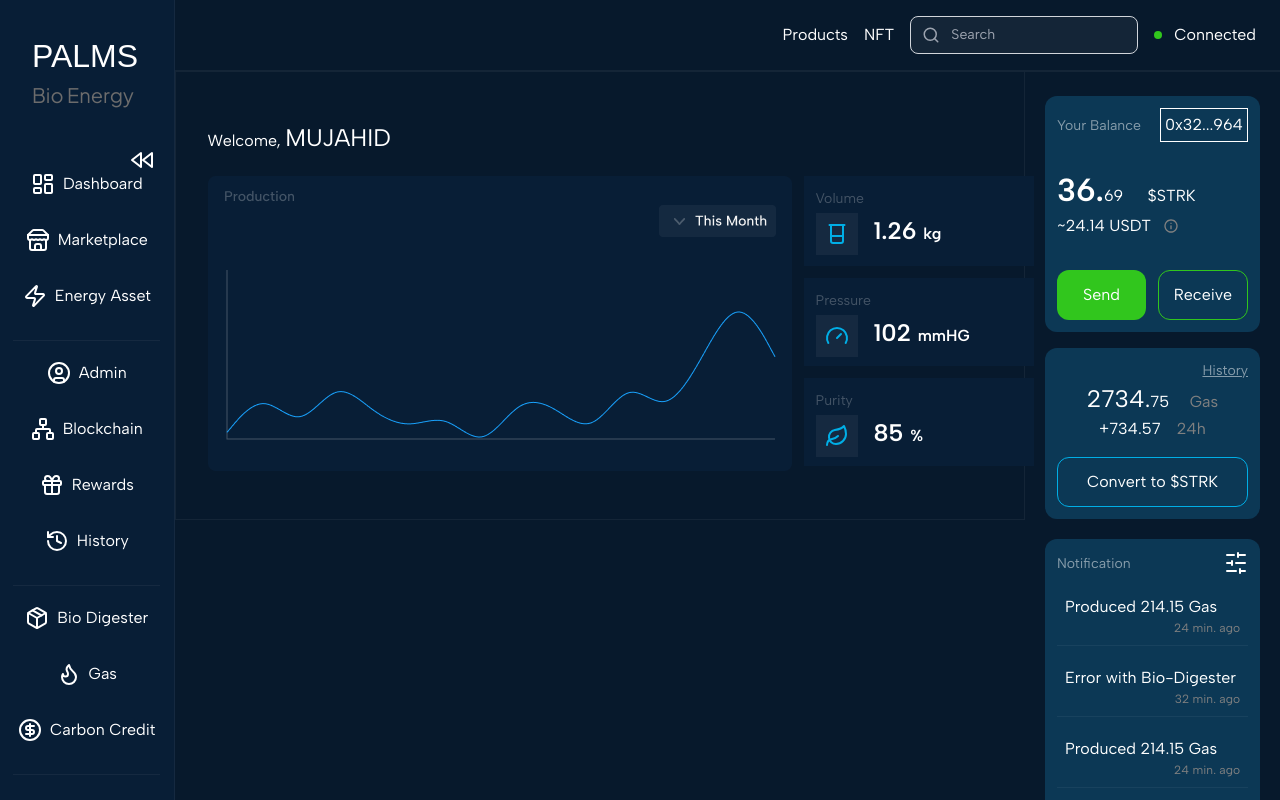
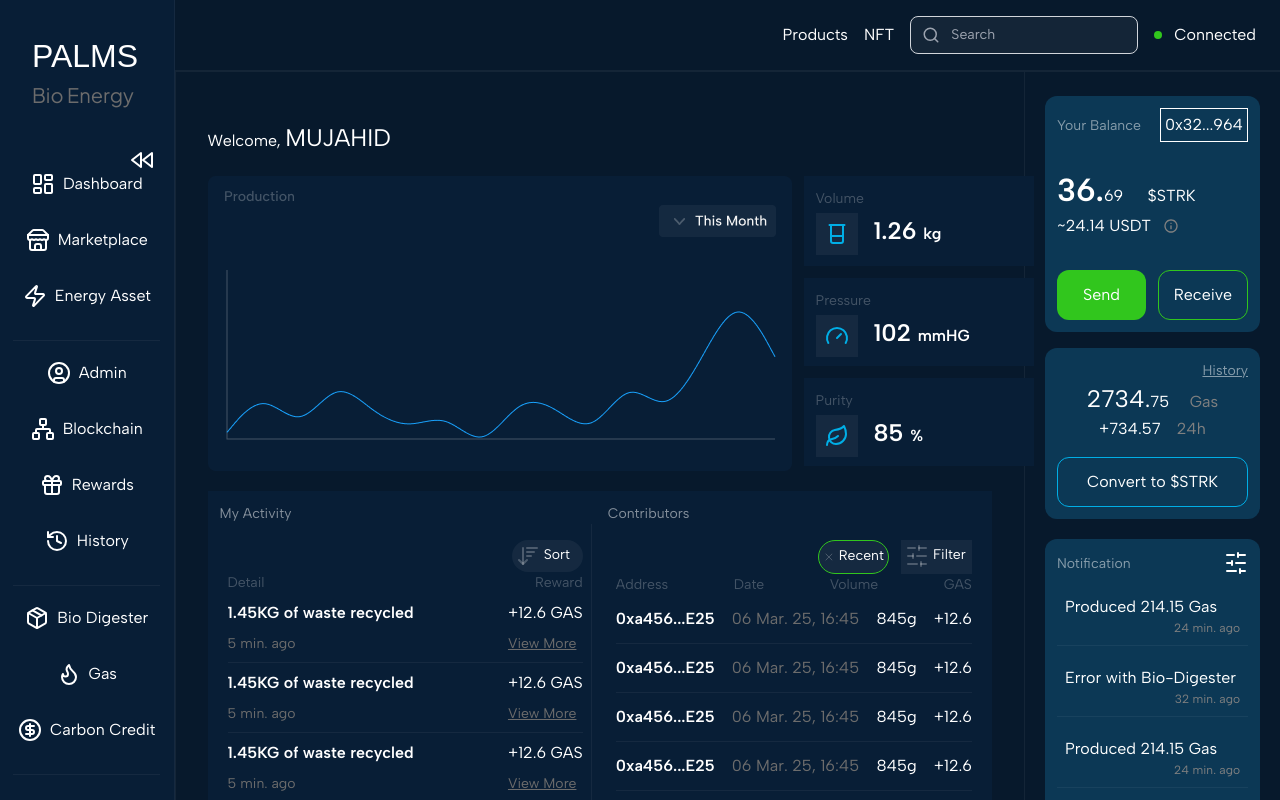
Before and after one commit to palms-bio/palms-dapp, a React (Vite) app: page /dashboard in a window 1280 px wide. Shown: the top 800 px of the page. Built offline with nearby package versions, Linux system fonts and the light colour scheme; a web font is replaced by a local one.

Commit message:
add activities/contribution section

```diff
--- /dev/null
+++ b/src/pages/dashboard/Activities.jsx
@@ -0,0 +1,14 @@
+import React from "react";
+import UserActivity from "./ui/UserActivity";
+import Contributors from "./ui/Contributors";
+
+const Activities = () => {
+    return (
+        <div className="bg-[#081E36] p-1 flex mt-5 w-full">
+            <UserActivity />
+            <Contributors />
+        </div>
+    );
+};
+
+export default Activities;
--- a/src/pages/dashboard/Dashboard.jsx
+++ b/src/pages/dashboard/Dashboard.jsx
@@ -1,6 +1,7 @@
 import React from "react";
 import dashboardGraph from "../../assets/dashboardGraph.png";
-import { Beaker, Gauge, Leaf } from "lucide-react";
+import { Beaker, Gauge, Leaf, User } from "lucide-react";
+import Activities from "./Activities";
 const Dashboard = () => {
     return (
         <div className="border border-[#F5F5F50D] py-12 px-8 w-full">
@@ -49,6 +50,7 @@ const Dashboard = () => {
                     </div>
                 </div>
             </div>
+            <Activities />
         </div>
     );
 };
--- /dev/null
+++ b/src/pages/dashboard/ui/Contributors.jsx
@@ -0,0 +1,105 @@
+import { SlidersHorizontal, X } from "lucide-react";
+import React from "react";
+
+const ContributorsList = [
+    {
+        id: 1,
+        address: "0xa456...E25",
+        date: "06 Mar. 25, 16:45",
+        volume: "845g",
+        GAS: "+12.6",
+    },
+    {
+        id: 2,
+        address: "0xa456...E25",
+        date: "06 Mar. 25, 16:45",
+        volume: "845g",
+        GAS: "+12.6",
+    },
+    {
+        id: 3,
+        address: "0xa456...E25",
+        date: "06 Mar. 25, 16:45",
+        volume: "845g",
+        GAS: "+12.6",
+    },
+    {
+        id: 4,
+        address: "0xa456...E25",
+        date: "06 Mar. 25, 16:45",
+        volume: "845g",
+        GAS: "+12.6",
+    },
+    {
+        id: 5,
+        address: "0xa456...E25",
+        date: "06 Mar. 25, 16:45",
+        volume: "845g",
+        GAS: "+12.6",
+    },
+    {
+        id: 6,
+        address: "0xa456...E25",
+        date: "06 Mar. 25, 16:45",
+        volume: "845g",
+        GAS: "+12.6",
+    },
+    {
+        id: 7,
+        address: "0xa456...E25",
+        date: "06 Mar. 25, 16:45",
+        volume: "845g",
+        GAS: "+12.6",
+    },
+    {
+        id: 8,
+        address: "0xa456...E25",
+        date: "06 Mar. 25, 16:45",
+        volume: "845g",
+        GAS: "+12.6",
+    },
+];
+
+const Contributors = () => {
+    return (
+        <div className="w-full p-2">
+            <p className="text-[#FFFFFF80] text-[14px] ">Contributors</p>
+            <div className="p-2">
+                <div className="flex justify-end">
+                    <div className="bg-[#F5F5F50D] p-1 rounded-full flex mt-2 w-[71px] border border-[#31C61D] mx-3">
+                        <X color="#F5F5F540" />
+                        <span className="ml-1 text-[14px]">Recent</span>
+                    </div>
+                    <div className="bg-[#F5F5F50D] p-1 flex mt-2 w-[71px]">
+                        <SlidersHorizontal color="#F5F5F540" />
+                        <span className="ml-1 text-[14px]">Filter</span>
+                    </div>
+                </div>
+
+                <div className="flex justify-between text-[#F5F5F540] text-[14px]">
+                    <p>Address</p>
+                    <p>Date</p>
+                    <p>Volume</p>
+                    <p>GAS</p>
+                </div>
+                {ContributorsList.map((item) => (
+                    <div
+                        className="flex justify-between items-center border-b border-[#F5F5F50D] py-3"
+                        key={item.id}
+                    >
+                        <p className="text-[16px] font-semibold">
+                            {item.address}
+                        </p>
+                        <p className="text-[16px] text-[#6C6C6C]">
+                            {item.date}
+                        </p>
+                        <p className="text-[16px]">{item.volume}</p>
+                        <p className="text-[16px]">{item.GAS}</p>
+                    </div>
+                ))}
+            </div>
+        </div>
+    );
+};
+
+export default Contributors;
--- /dev/null
+++ b/src/pages/dashboard/ui/UserActivity.jsx
@@ -0,0 +1,82 @@
+import { ArrowDownWideNarrow } from "lucide-react";
+import React from "react";
+
+const Activities = [
+    {
+        id: 1,
+        title: "1.45KG of waste recycled",
+        time: "5 min. ago",
+        reward: "+12.6 GAS",
+    },
+    {
+        id: 2,
+        title: "1.45KG of waste recycled",
+        time: "5 min. ago",
+        reward: "+12.6 GAS",
+    },
+    {
+        id: 3,
+        title: "1.45KG of waste recycled",
+        time: "5 min. ago",
+        reward: "+12.6 GAS",
+    },
+    {
+        id: 4,
+        title: "1.45KG of waste recycled",
+        time: "5 min. ago",
+        reward: "+12.6 GAS",
+    },
+    {
+        id: 5,
+        title: "1.45KG of waste recycled",
+        time: "5 min. ago",
+        reward: "+12.6 GAS",
+    },
+    {
+        id: 6,
+        title: "1.45KG of waste recycled",
+        time: "5 min. ago",
+        reward: "+12.6 GAS",
+    },
+];
+
+const UserActivity = () => {
+    return (
+        <div className="w-full p-2">
+            <p className="text-[#FFFFFF80] text-[14px] ">My Activity</p>
+            <div className="border-r border-[#F5F5F50D] p-2">
+                <div className="bg-[#F5F5F50D] p-1 rounded-full flex mt-2 w-[71px] ml-auto">
+                    <ArrowDownWideNarrow color="#F5F5F540" />
+                    <span className="ml-1 text-[14px]">Sort</span>
+                </div>
+                <div className="flex justify-between">
+                    <p className="text-[14px] text-[#F5F5F540]">Detail</p>
+                    <p className="text-[14px] text-[#F5F5F540]">Reward</p>
+                </div>
+                {Activities.map((item) => (
+                    <div
+                        className="flex justify-between items-center border-b border-[#F5F5F50D] py-2"
+                        key={item.id}
+                    >
+                        <div>
+                            <p className="text-[16px] font-semibold mb-2">
+                                {item.title}
+                            </p>
+                            <p className="text-[14px] text-[#6C6C6C]">
+                                {item.time}
+                            </p>
+                        </div>
+                        <div>
+                            <p className="text-[16px] mb-2">{item.reward}</p>
+                            <p className="text-[14px] text-[#6C6C6C] underline">
+                                View More
+                            </p>
+                        </div>
+                    </div>
+                ))}
+            </div>
+        </div>
+    );
+};
+
+export default UserActivity;
```
